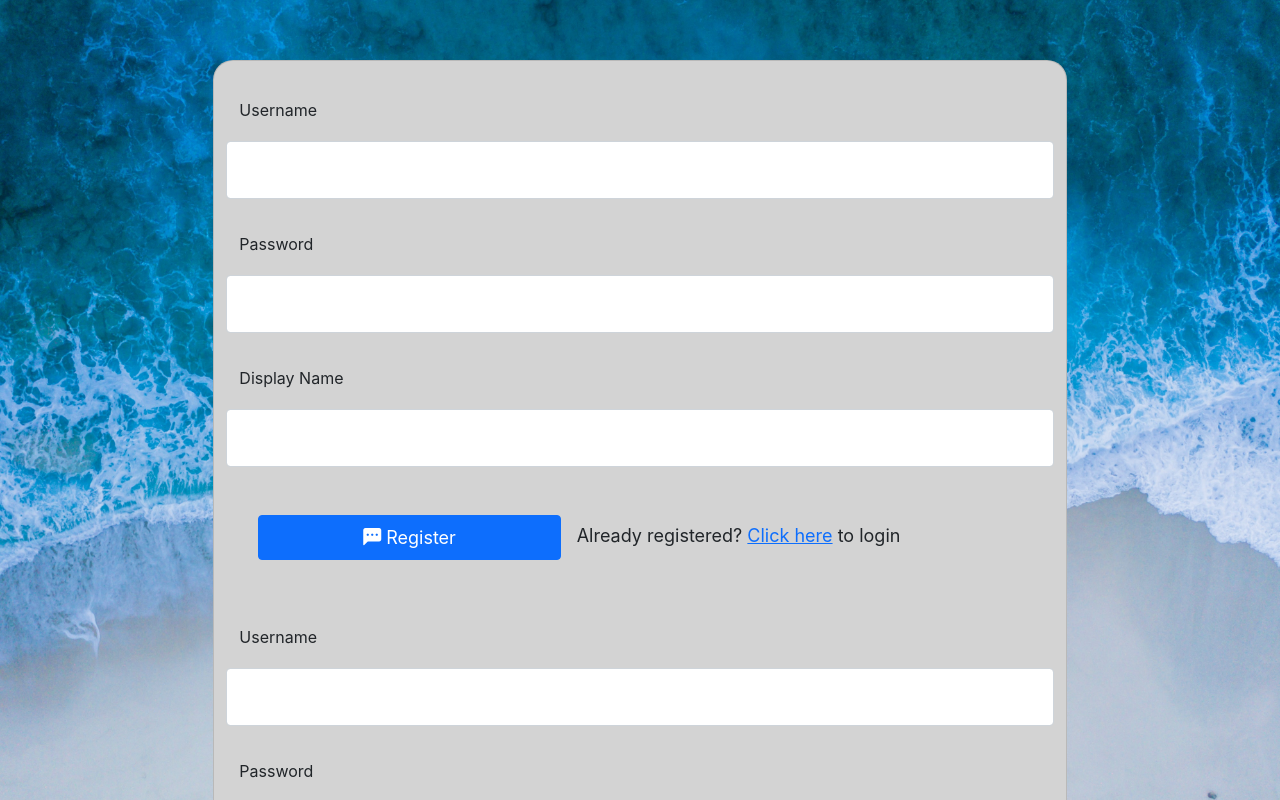
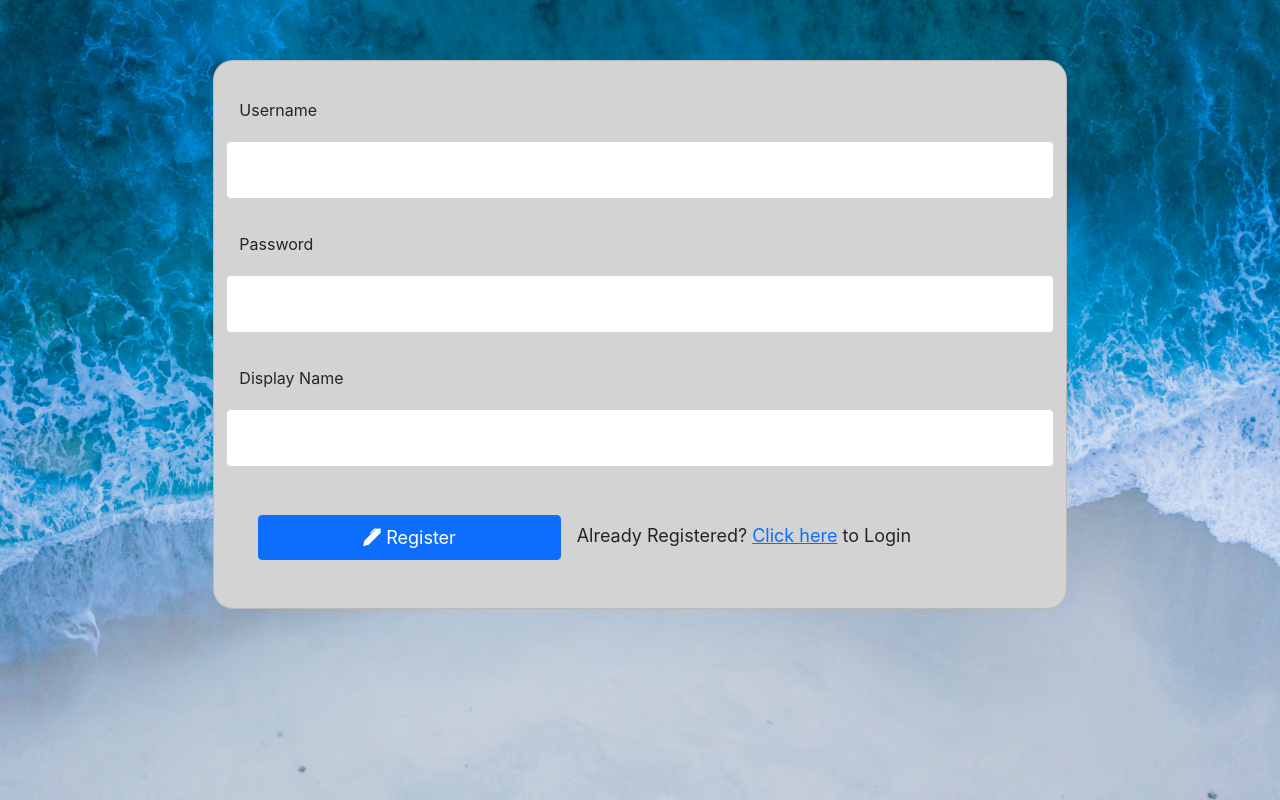
Before and after one commit to danielkarl888/WAppBIU, a React (Create React App) app: page /regi in a window 1280 px wide. Shown: the top 800 px of the page. Built offline with nearby package versions, Linux system fonts and the light colour scheme.

Commit message:
added route moving from loginpage to register page

```diff
--- a/package.json
+++ b/package.json
@@ -8,6 +8,7 @@
     "@testing-library/user-event": "^13.5.0",
     "react": "^18.0.0",
     "react-dom": "^18.0.0",
+    "react-router-dom": "^6.3.0",
     "react-scripts": "5.0.0",
     "web-vitals": "^2.1.4"
   },
--- a/src/App.js
+++ b/src/App.js
@@ -1,13 +1,14 @@
 import './App.css';
 import FormStartScreen from './FormStartScreen';
-
 import LoginPage from './LoginPage';
 import {useState} from 'react';
 import UserNameInput from './Inputs/UserNameInput';
 function App() {
     return (
+
       <div className="container-fluid">
       <div className="row">
+
         <div className="col-2">
         </div>
         <FormStartScreen/>
--- a/src/FormStartScreen.js
+++ b/src/FormStartScreen.js
@@ -3,13 +3,21 @@ import UserNameInput from './Inputs/UserNameInput';
 import React from 'react';
 import {useState} from 'react';
 import RegisterPage from './RegisterPage';
+import { BrowserRouter, Route, Routes } from 'react-router-dom';
 function FormStartScreen () {
 
         return (
+          <>
+
           <form className="col card mt-2" id="conncectCard">
-          <RegisterPage/>
-          <RegisterPage/>
+          <BrowserRouter>
+            <Routes>
+              <Route path="/" element={<LoginPage/>}></Route>
+              <Route path="/regi" element={<RegisterPage/>}></Route>
+            </Routes>
+          </BrowserRouter>
           </form>
+          </>
         );
 }
 export default FormStartScreen;
--- a/src/Inputs/SubmitLoginScreen.js
+++ b/src/Inputs/SubmitLoginScreen.js
@@ -1,13 +1,13 @@
 import React from "react";
-import {useState} from 'react';
+import { Link } from "react-router-dom";
 function SubmitLoginScreen({action1, action2, question}) {
     return (
       <div className="form-floating mb-3 input-padding-5 p-3" id="login">
         <div className="col-xl-11 col-lg-10 col-md-8 input-padding-5 p-3" id="submit">
           <button type="submit" className="btn btn-primary btn-karl" id="login-btn">
             <i className="bi bi-chat-left-dots-fill"></i> {action1}</button>
-          <span className="p-3">{question} <a className="link" id="changeToRegister">
-            Click here</a> {action2}</span>
+          <span className="p-3">{question} <Link to ='/regi'className="link" id="changeToRegister">
+            Click here</Link> {action2}</span>
         </div>
       </div>
     );
--- a/src/Inputs/SubmitRegisScreen.js
+++ b/src/Inputs/SubmitRegisScreen.js
@@ -1,10 +1,12 @@
+import { Link } from "react-router-dom";
+
 function SubmitRegisScreen() {
     return (
       <div className="form-floating mb-3 input-padding-5 p-3" id="register">
       <div className="col-xl-11 col-lg-10 col-md-8 input-padding-5 p-3" id="submit">
         <button type="submit" className="btn btn-primary btn-karl" id="register-btn">
         <i className="bi bi bi-pen-fill"></i> Register</button>
-        <span className="p-3">Already Registered? <a className="link" id="changeToLogin">Click here</a> to Login</span>
+        <span className="p-3">Already Registered? <Link to='/' className="link" id="changeToLogin">Click here</Link> to Login</span>
         </div>
       </div>
     );
--- a/src/RegisterPage.js
+++ b/src/RegisterPage.js
@@ -10,7 +10,7 @@ function RegisterPage(){
             <UserNameInput/>
             <PasswordInput/>
             <DisplayNameInput/>
-            <SubmitLoginScreen action1="Register" question="Already registered?" action2="to login"/>
+            <SubmitRegisScreen/>
         </>
     );
 }
```
Also changed, not shown: 1 other file (tests, documents, lock files or other folders).
